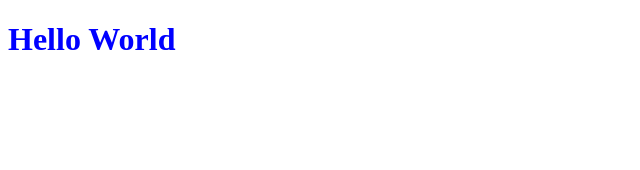
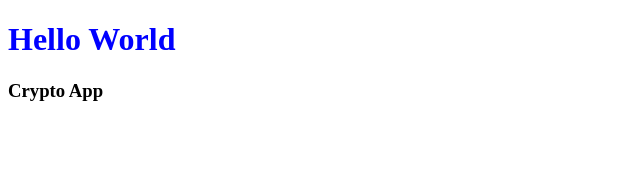
Before and after one commit to tla111/cryptoapp, a React (Create React App) app: page / in a window 1280 px wide. Shown: the top 170 px of the page, without its empty margins (0-640 px from the left). Built offline with nearby package versions, Linux system fonts and the light colour scheme.

Commit message:
added header

```diff
--- a/src/App.js
+++ b/src/App.js
@@ -3,7 +3,12 @@ import './App.css'
 
 const App = () => {
     return (
-        <h1>Hello World</h1>
+        <>
+            <h1>Hello World</h1>
+            <div>
+                <h3>Crypto App</h3>
+            </div>
+        </>
     )
 }
 
```
